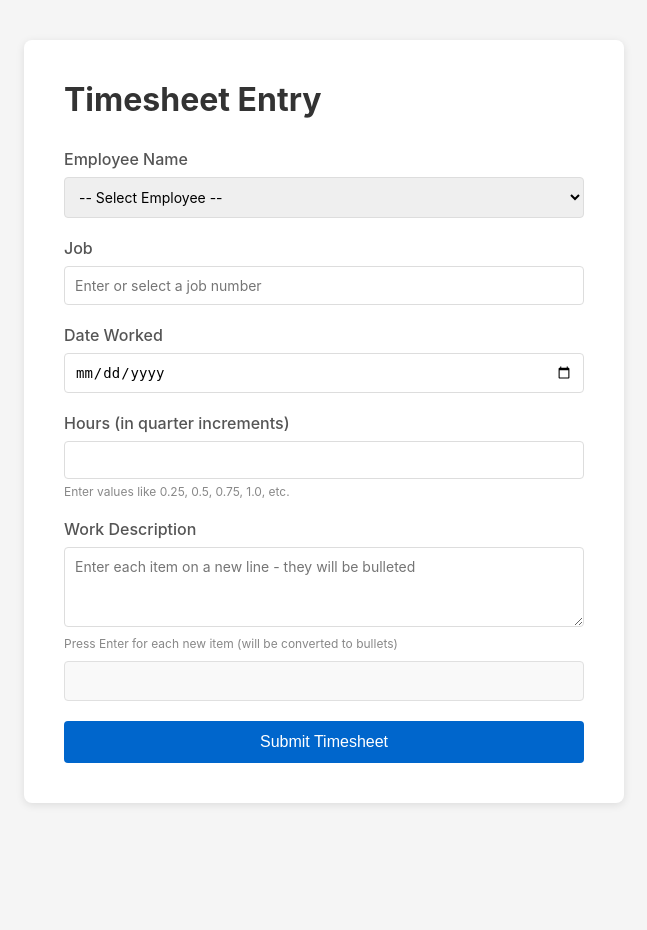
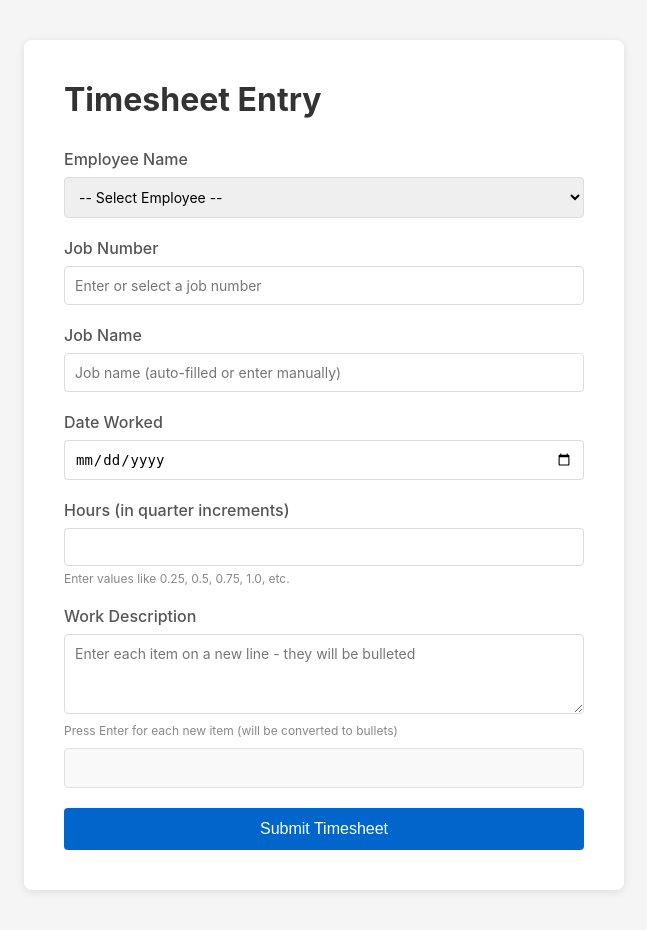
Before and after one commit to bclarknc-tech/Timesheet-app, a Flask app: page / in a window 1280 px wide. Shown: the whole page, without its empty margins (316-963 px from the left). Before the commit the page ends 805 px from the top, so only its background shows below. Run offline with Flask 3, Linux system fonts and the light colour scheme.

Commit message:
Split job field into separate number and name inputs

```diff
--- a/templates/index.html
+++ b/templates/index.html
@@ -45,12 +45,16 @@
             </div>
 
             <div class="form-group">
-                <label for="job">Job</label>
+                <label for="jobNumber">Job Number</label>
                 <div class="job-input-wrapper">
-                    <input type="text" id="job" name="job_number" placeholder="Enter or select a job number" required>
+                    <input type="text" id="jobNumber" name="job_number" placeholder="Enter or select a job number" required>
                     <div id="jobSuggestions" class="job-suggestions"></div>
                 </div>
-                <div id="jobNameDisplay" class="job-name-display"></div>
+            </div>
+
+            <div class="form-group">
+                <label for="jobName">Job Name</label>
+                <input type="text" id="jobName" name="job_name" placeholder="Job name (auto-filled or enter manually)" required>
             </div>
 
             <div class="form-group">
@@ -78,7 +82,6 @@
 
     <script>
         let jobs = [];
-        let selectedJob = null;
 
         fetch('/api/jobs')
             .then(r => r.json())
@@ -86,14 +89,12 @@
                 jobs = data;
             });
 
-        const jobInput = document.getElementById('job');
+        const jobNumberInput = document.getElementById('jobNumber');
+        const jobNameInput = document.getElementById('jobName');
         const jobSuggestions = document.getElementById('jobSuggestions');
-        const jobNameDisplay = document.getElementById('jobNameDisplay');
 
-        jobInput.addEventListener('input', (e) => {
+        jobNumberInput.addEventListener('input', (e) => {
             const value = e.target.value.toLowerCase();
-            jobNameDisplay.textContent = '';
-            selectedJob = null;
 
             if (!value) {
                 jobSuggestions.classList.remove('active');
@@ -119,9 +120,8 @@
                     nameSpan.style.fontSize = '13px';
                     div.appendChild(nameSpan);
                     div.addEventListener('click', () => {
-                        jobInput.value = job.number;
-                        selectedJob = job;
-                        jobNameDisplay.textContent = 'Job: ' + job.name;
+                        jobNumberInput.value = job.number;
+                        jobNameInput.value = job.name;
                         jobSuggestions.classList.remove('active');
                     });
                     jobSuggestions.appendChild(div);
@@ -130,7 +130,7 @@
         });
 
         document.addEventListener('click', (e) => {
-            if (e.target !== jobInput && e.target !== jobSuggestions) {
+            if (e.target !== jobNumberInput && !jobSuggestions.contains(e.target)) {
                 jobSuggestions.classList.remove('active');
             }
         });
@@ -148,7 +148,6 @@
         document.getElementById('timesheetForm').addEventListener('submit', (e) => {
             e.preventDefault();
             const form = e.target;
-            const jobName = selectedJob ? selectedJob.name : form.job_number.value;
 
             const descriptionLines = form.description.value
                 .split('\n')
@@ -160,7 +159,7 @@
             const data = {
                 employee_name: form.employee_name.value,
                 job_number: form.job_number.value,
-                job_name: jobName,
+                job_name: form.job_name.value,
                 date: form.date.value,
                 hours: form.hours.value,
                 description: descriptionLines
```
